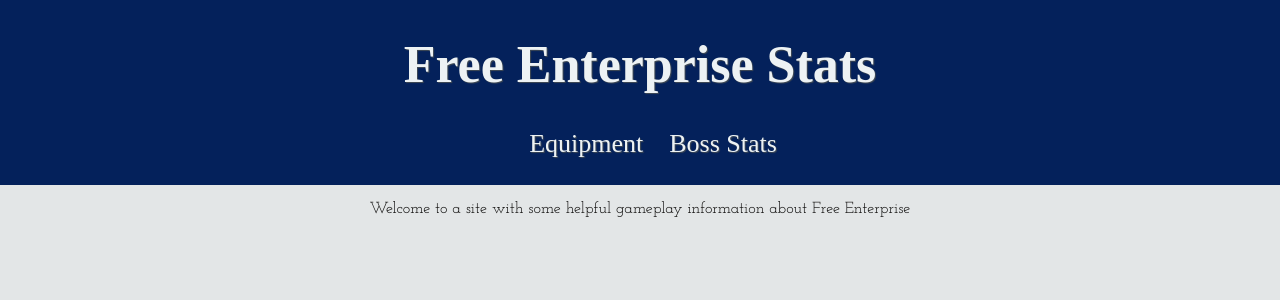
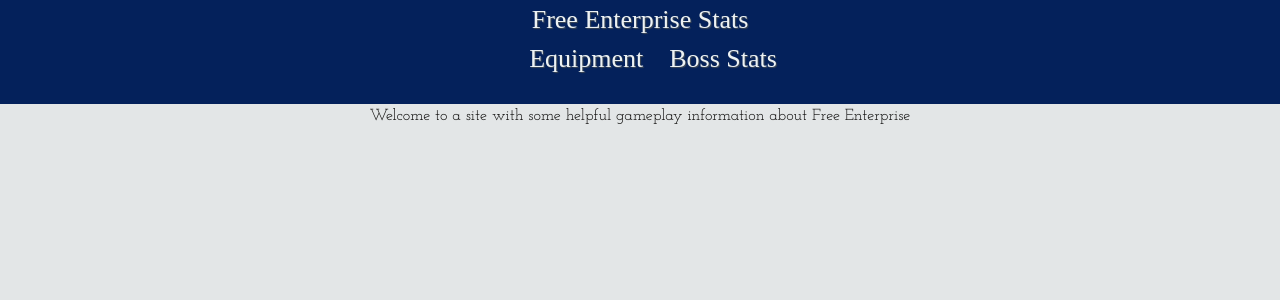
Before and after one commit to Antidale/ffiv_fe_boss_stats, a React (Vite) app: page / in a window 1280 px wide. Shown: the top 300 px of the page. Built offline with nearby package versions, Linux system fonts and the light colour scheme; a web font is replaced by a local one.

Commit message:
Adding Tailwind. Up next: using it

```diff
--- /dev/null
+++ b/postcss.config.js
@@ -0,0 +1,6 @@
+module.exports = {
+  plugins: {
+    tailwindcss: {},
+    autoprefixer: {},
+  },
+}
--- a/src/index.css
+++ b/src/index.css
@@ -1,3 +1,7 @@
+@tailwind base;
+@tailwind components;
+@tailwind utilities;
+
 body {
   margin: 0;
   padding: 0;
--- /dev/null
+++ b/tailwind.config.js
@@ -0,0 +1,11 @@
+/** @type {import('tailwindcss').Config} */
+module.exports = {
+  content: [
+    "./index.html",
+    "./src/**/*.{js,ts,jsx,tsx}",
+  ],
+  theme: {
+    extend: {},
+  },
+  plugins: [],
+}
```
Also changed, not shown: package.json (+8 -1 lines), 1 other file (tests, documents, lock files or other folders).
